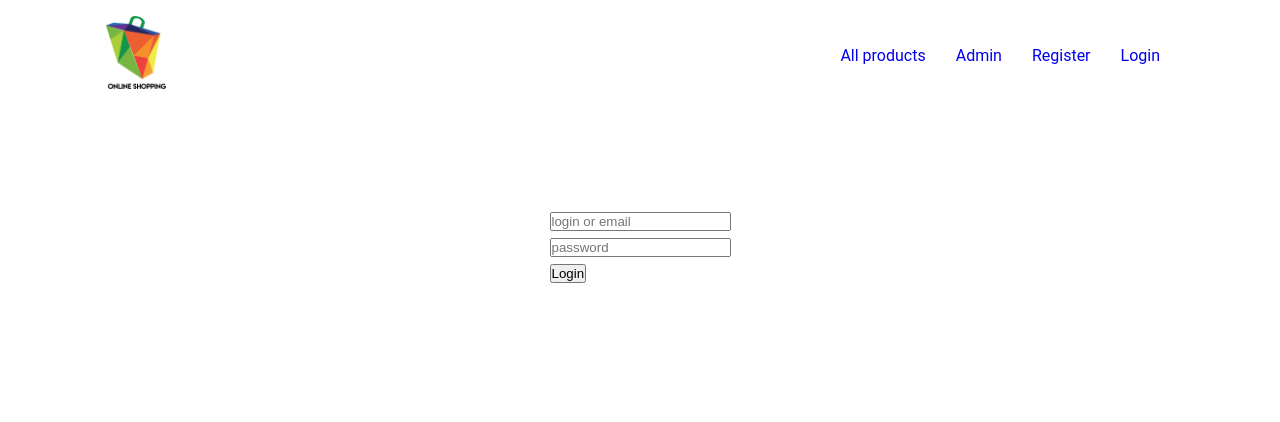
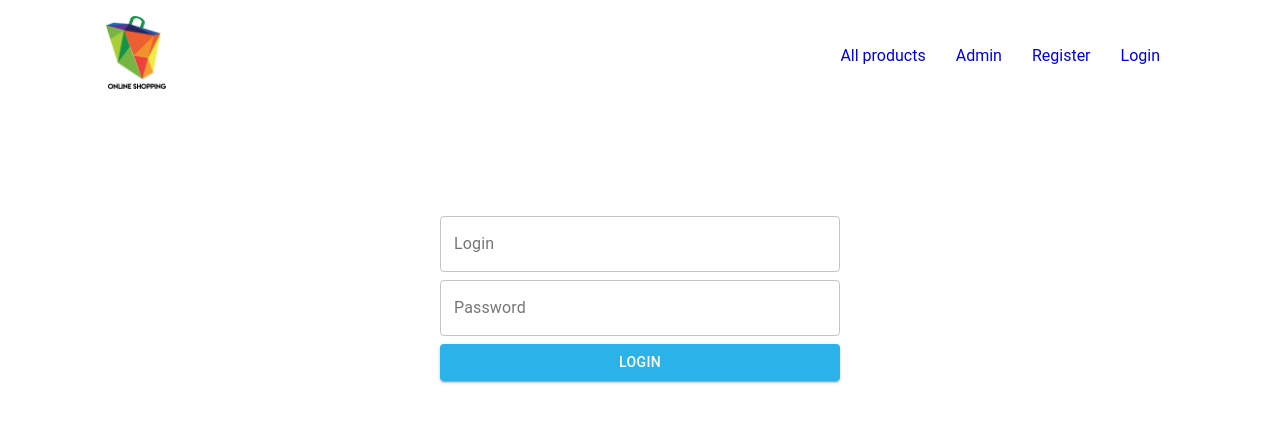
Before and after one commit to JoAn9/shop, a React (Create React App) app in the folder client/: page /login in a window 1280 px wide. Shown: the top 422 px of the page. Built offline with nearby package versions, Linux system fonts and the light colour scheme; the HTML template or start-up script is replaced by a standard one.

Commit message:
login component styling

```diff
--- a/client/src/components/Login.js
+++ b/client/src/components/Login.js
@@ -1,20 +1,55 @@
 import React, { useState, useReducer } from 'react';
 import { Redirect } from 'react-router-dom';
+import { makeStyles } from '@material-ui/core/styles';
+import Button from '@material-ui/core/Button';
+import TextField from '@material-ui/core/TextField';
+
 import axios from 'axios';
 import { LOGIN_SUCCESS } from '../store/types';
 import { authReducer, initialState } from '../store/authReducer';
 
+const useStyles = makeStyles(theme => ({
+  root: {
+    '& > *': {
+      margin: theme.spacing(1),
+      width: 400,
+      display: 'flex',
+      flexDirection: 'column',
+      alignContent: 'center',
+    },
+    '& button': {
+      backgroundColor: 'var(--primary-color)',
+    },
+  },
+}));
+
 function Login() {
-  const [loginData, setLoginData] = useState({ login: '', password: '' });
-  const { login, password } = loginData;
-
+  const classes = useStyles();
   const [state, dispatch] = useReducer(authReducer, initialState);
 
-  const handleLoginData = e =>
-    setLoginData({ ...loginData, [e.target.name]: e.target.value });
+  const [login, setLogin] = useState('');
+  const [password, setPassword] = useState('');
+  const [errorLogin, setErrorLogin] = useState(false);
+  const [errorPassword, setErrorPassword] = useState(false);
+
+  const handleChangeLogin = event => {
+    setErrorLogin(false);
+    setLogin(event.target.value);
+  };
+
+  const handleChangePassword = event => {
+    setErrorPassword(false);
+    setPassword(event.target.value);
+  };
 
   const onSubmit = async e => {
     e.preventDefault();
+    if (!login) {
+      return setErrorLogin(true);
+    } else if (!password) {
+      return setErrorPassword(true);
+    }
+
     const config = {
       headers: {
         'Content-Type': 'application/json',
@@ -29,6 +64,7 @@ function Login() {
         data: { token },
       } = res;
       dispatch({ type: LOGIN_SUCCESS, token });
+      console.log('success');
     } catch (err) {
       console.log(err);
     }
@@ -41,28 +77,28 @@ function Login() {
   console.log(state);
 
   return (
-    <form onSubmit={e => onSubmit(e)}>
-      <p>
-        <input
-          type="text"
-          placeholder="login or email"
-          name="login"
-          value={login}
-          onChange={e => handleLoginData(e)}
-        />
-      </p>
-      <p>
-        <input
-          type="password"
-          placeholder="password"
-          name="password"
-          value={password}
-          onChange={e => handleLoginData(e)}
-        />
-      </p>
-      <p>
-        <input type="submit" value="Login" />
-      </p>
+    <form className={classes.root} onSubmit={e => onSubmit(e)}>
+      <TextField
+        id="login"
+        label="Login"
+        value={login}
+        onChange={handleChangeLogin}
+        variant="outlined"
+        error={errorLogin}
+        helperText={errorLogin && 'This field is required'}
+      />
+      <TextField
+        id="password"
+        label="Password"
+        value={password}
+        onChange={handleChangePassword}
+        variant="outlined"
+        error={errorPassword}
+        helperText={errorPassword && 'This field is required'}
+      />
+      <Button variant="contained" color="primary" type="submit">
+        Login
+      </Button>
     </form>
   );
 }
```
